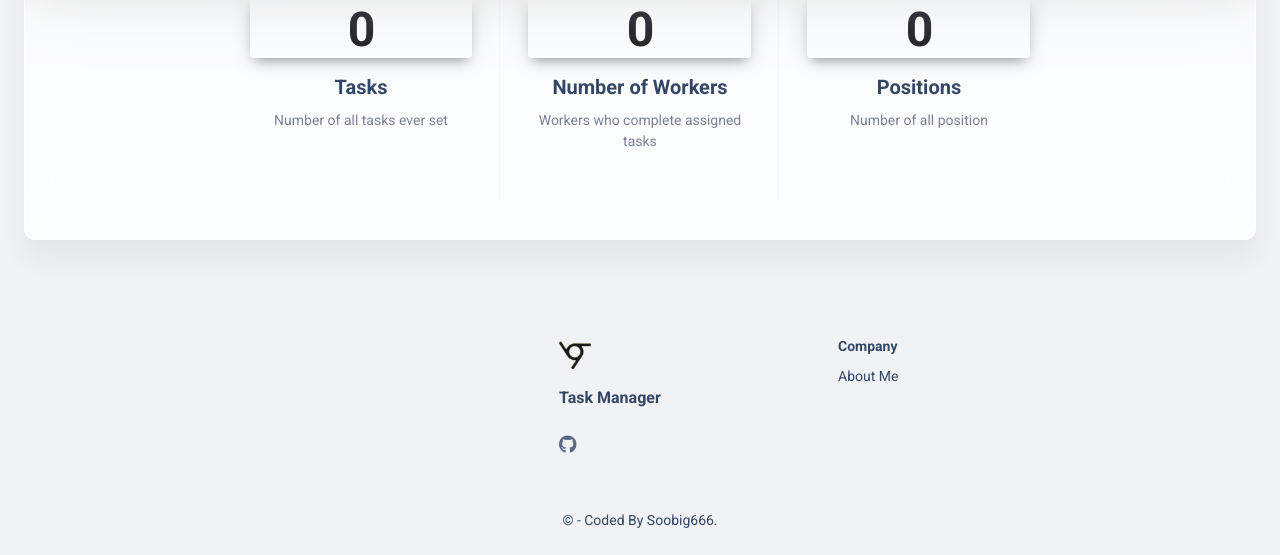
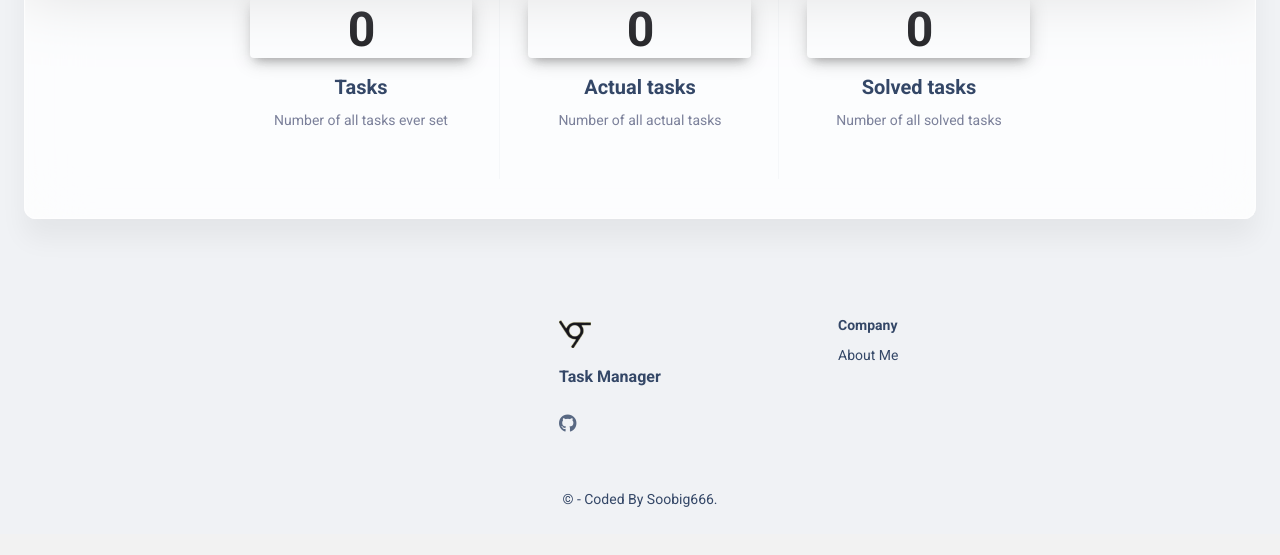
Before and after one commit to PisarskyiDev/tasker-online, a Django app: page / in a window 1280 px wide. Shown: the part 602-1157 px from the top of the page. After the commit the page ends 1109 px from the top, so only its background shows below. Run offline with Django 4.2, Linux system fonts and the light colour scheme; data that the repository does not hold is empty; some libraries are stand-ins or nearby versions.

Commit message:
Upd, change context for homepage

```diff
--- a/catalog/views.py
+++ b/catalog/views.py
@@ -8,6 +8,8 @@ from catalog.models import Worker, Task, TaskType, Position
 # @login_required
 def index(request):
     num_task = Task.objects.count()
+    num_task_solved = Task.objects.filter(is_completed=True).count()
+    num_task_actual = Task.objects.filter(is_completed=False).count()
     num_worker = Worker.objects.count()
     num_position = Position.objects.count()
     num_task_type = TaskType.objects.count()
@@ -19,6 +21,8 @@ def index(request):
         "num_worker": num_worker,
         "num_position": num_position,
         "num_task_type": num_task_type,
+        "num_task_solved": num_task_solved,
+        "num_task_actual": num_task_actual,
     }
     return render(request, "home/index.html", context=context)
 
--- a/templates/home/index.html
+++ b/templates/home/index.html
@@ -60,20 +60,20 @@
               <div class="col-md-4 position-relative">
                 <div class="p-3 text-center">
                   <a href="#">
-                    <h1 class="rounded-2 shadow-dark text-gradient text-dark"> <span id="state2" countTo={{num_worker}}>0</span></h1>
+                    <h1 class="rounded-2 shadow-dark text-gradient text-dark"> <span id="state2" countTo={{num_task_actual}}>0</span></h1>
                   </a>
-                  <h5 class="mt-3">Number of Workers</h5>
-                  <p class="text-sm font-weight-normal">Workers who complete assigned tasks</p>
+                  <h5 class="mt-3">Actual tasks</h5>
+                  <p class="text-sm font-weight-normal">Number of all actual tasks</p>
                 </div>
                 <hr class="vertical dark">
               </div>
               <div class="col-md-4">
                 <div class="p-3 text-center">
                   <a href="#">
-                    <h1 class="rounded-2 shadow-dark text-gradient text-dark" id="state3" countTo={{ num_position }}>0</h1>
+                    <h1 class="rounded-2 shadow-dark text-gradient text-dark" id="state3" countTo={{ num_task_solved }}>0</h1>
                   </a>
-                  <h5 class="mt-3">Positions</h5>
-                  <p class="text-sm font-weight-normal">Number of all position</p>
+                  <h5 class="mt-3">Solved tasks</h5>
+                  <p class="text-sm font-weight-normal">Number of all solved tasks</p>
                 </div>
               </div>
             </div>
```
